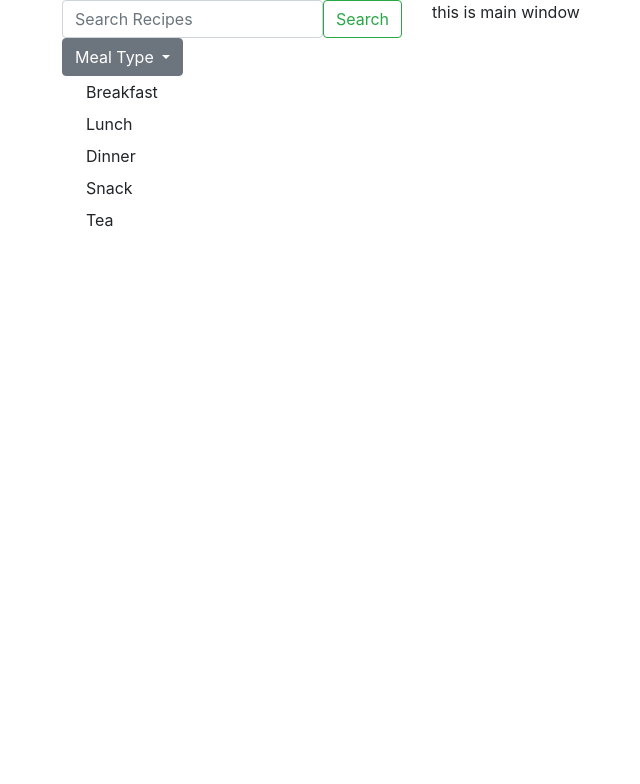
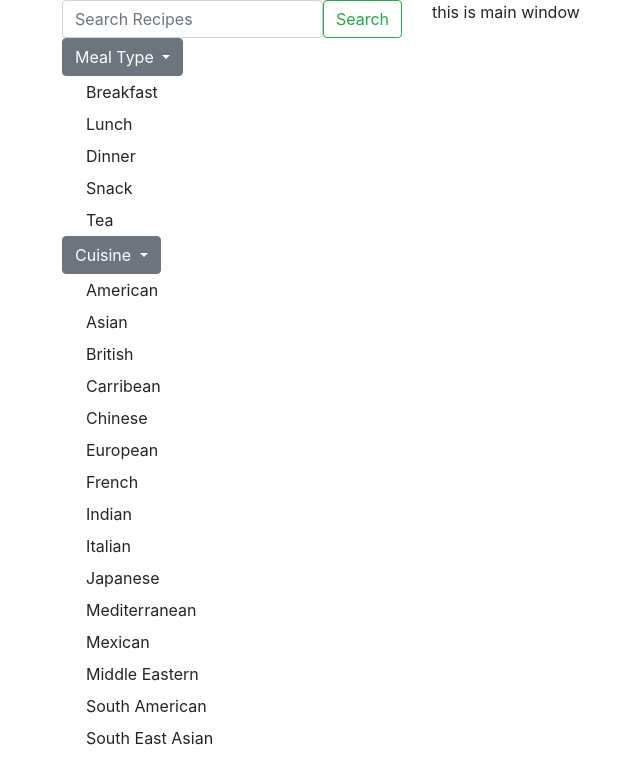
Before and after one commit to hey-chan/recipe-hackathon, a website: page index.html in a window 1280 px wide. Shown: the whole page, without its empty margins (38-678 px from the left). Drawn offline with nearby package versions, Linux system fonts and the light colour scheme.

Commit message:
Adds cuisine type dropdown to sidebar.

```diff
--- a/index.html
+++ b/index.html
@@ -41,6 +41,31 @@
             </div>
           </div>
         </div>
+
+        <div class='cuisine-type'>
+          <div class='dropdown'>
+            <button class="btn btn-secondary dropdown-toggle" type="button" id="dropdownMenuButton" data-toggle="dropdown" aria-haspopup="true" aria-expanded="false">
+              Cuisine
+            </button>
+            <div class="cuisine-dropdown" aria-labelledby="dropdownMenuButton">
+              <a class="dropdown-item" href='#'>American</a>
+              <a class="dropdown-item" href='#'>Asian</a>
+              <a class="dropdown-item" href='#'>British</a>
+              <a class="dropdown-item" href='#'>Carribean</a>
+              <a class="dropdown-item" href='#'>Chinese</a>
+              <a class="dropdown-item" href='#'>European</a>
+              <a class="dropdown-item" href='#'>French</a>
+              <a class="dropdown-item" href='#'>Indian</a>
+              <a class="dropdown-item" href='#'>Italian</a>
+              <a class="dropdown-item" href='#'>Japanese</a>
+              <a class="dropdown-item" href='#'>Mediterranean</a>
+              <a class="dropdown-item" href='#'>Mexican</a>
+              <a class="dropdown-item" href='#'>Middle Eastern</a>
+              <a class="dropdown-item" href='#'>South American</a>
+              <a class="dropdown-item" href='#'>South East Asian</a>
+            </div>
+          </div>
+        </div>
       </div>
       <div id='main-window' class='col-15 container container-fluid'>
         <p> this is main window</p>
```
